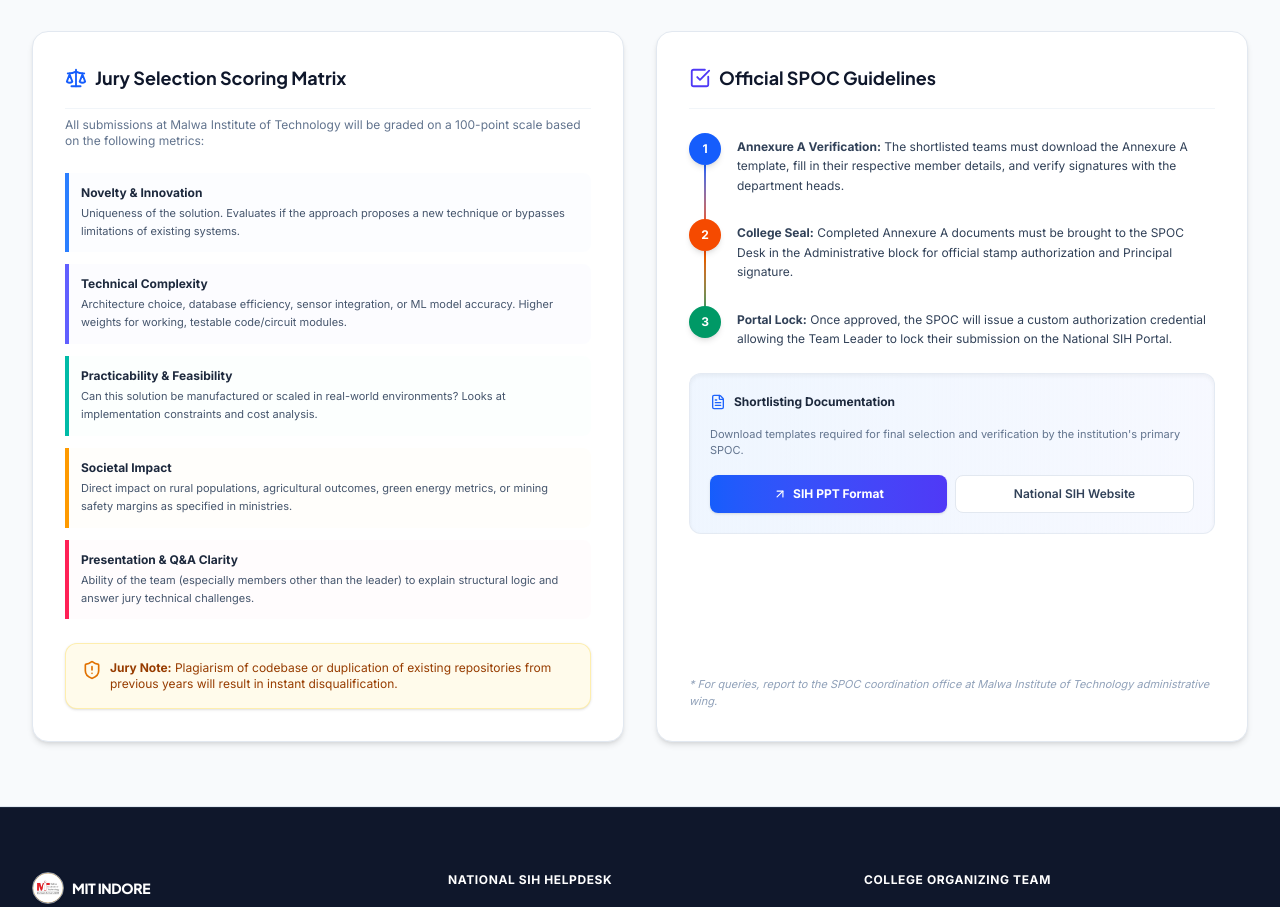
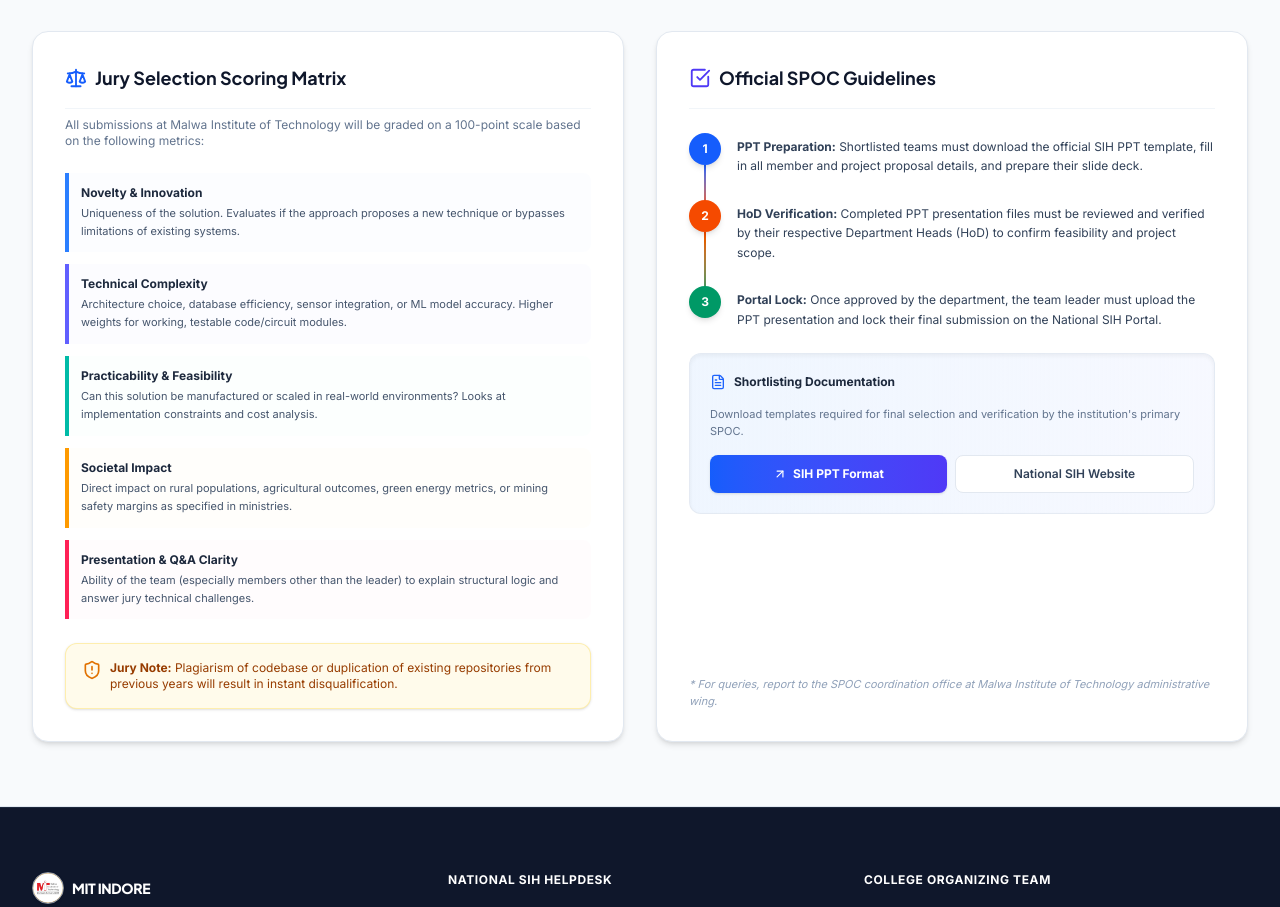
Before and after one commit to TheHarshrajThakur/2k26-SIH-INTERNAL-HACKATHON, a React (Vite) app: page / in a window 1280 px wide. Shown: the part 2620-3527 px from the top of the page. Built offline with nearby package versions, Linux system fonts and the light colour scheme.

Commit message:
Update SPOC Desk guidelines steps 1, 2, and 3 to reflect the PPT Format submission workflow

```diff
--- a/src/components/SPOCDesk.tsx
+++ b/src/components/SPOCDesk.tsx
@@ -107,7 +107,7 @@
                     </span>
                   </div>
                   <p className="leading-relaxed pt-1 flex-grow">
-                    <strong>Annexure A Verification:</strong> The shortlisted teams must download the Annexure A template, fill in their respective member details, and verify signatures with the department heads.
+                    <strong>PPT Preparation:</strong> Shortlisted teams must download the official SIH PPT template, fill in all member and project proposal details, and prepare their slide deck.
                   </p>
                 </div>
 
@@ -122,7 +122,7 @@
                     </span>
                   </div>
                   <p className="leading-relaxed pt-1 flex-grow">
-                    <strong>College Seal:</strong> Completed Annexure A documents must be brought to the SPOC Desk in the Administrative block for official stamp authorization and Principal signature.
+                    <strong>HoD Verification:</strong> Completed PPT presentation files must be reviewed and verified by their respective Department Heads (HoD) to confirm feasibility and project scope.
                   </p>
                 </div>
 
@@ -134,7 +134,7 @@
                     </span>
                   </div>
                   <p className="leading-relaxed pt-1 flex-grow">
-                    <strong>Portal Lock:</strong> Once approved, the SPOC will issue a custom authorization credential allowing the Team Leader to lock their submission on the National SIH Portal.
+                    <strong>Portal Lock:</strong> Once approved by the department, the team leader must upload the PPT presentation and lock their final submission on the National SIH Portal.
                   </p>
                 </div>
               </div>
```
